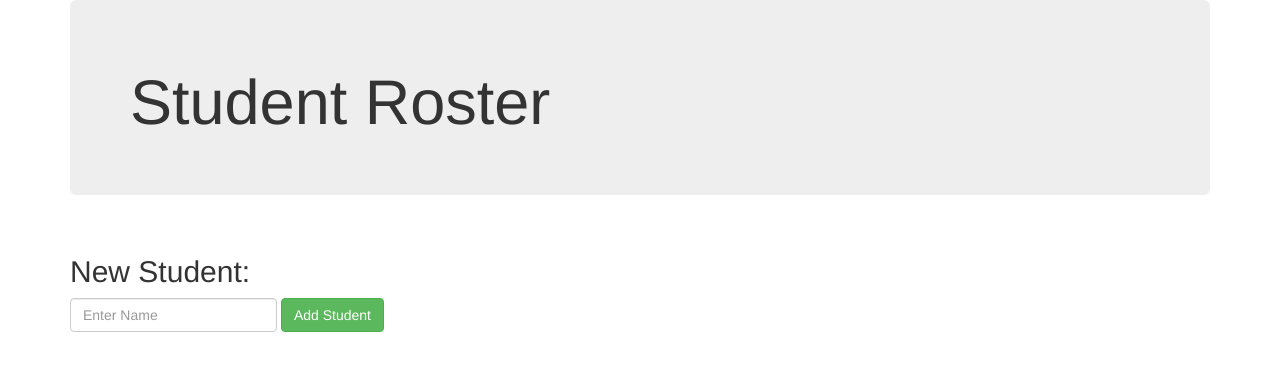
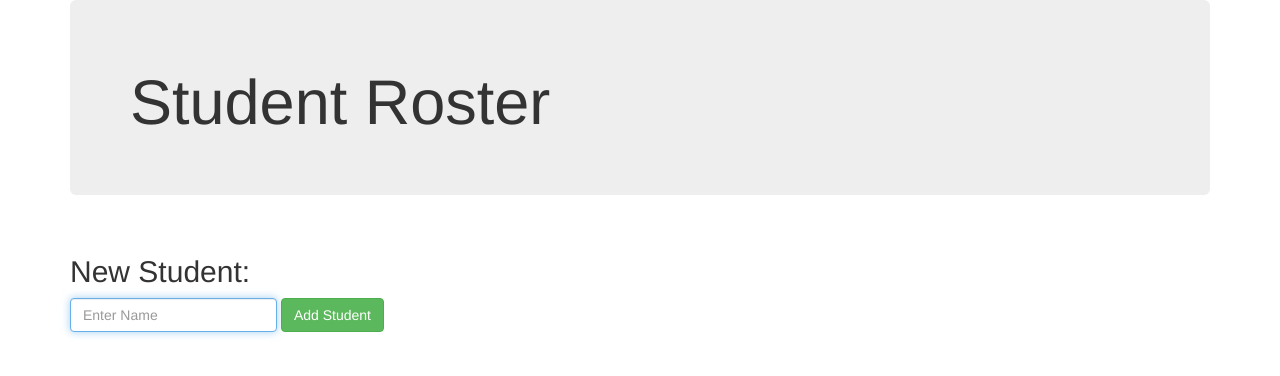
Before and after one commit to JakeKaad/students-day-two, a plain HTML site: page index.html in a window 1280 px wide. Drawn offline with nearby package versions, Linux system fonts and the light colour scheme.

Commit message:
Update index.html

```diff
--- a/index.html
+++ b/index.html
@@ -45,7 +45,7 @@
         <h2>New Student:</h2>
         <form ng-submit="addStudent()" class="form-inline" role="form">
           <div class="form-group">
-            <input type="text" ng-model="studentName" class="form-control" placeholder="Enter Name">
+            <input type="text" ng-model="studentName" class="form-control" placeholder="Enter Name" autofocus required>
           </div>
           <button type="submit" class="btn btn-success">Add Student</button>
         </form>
```
